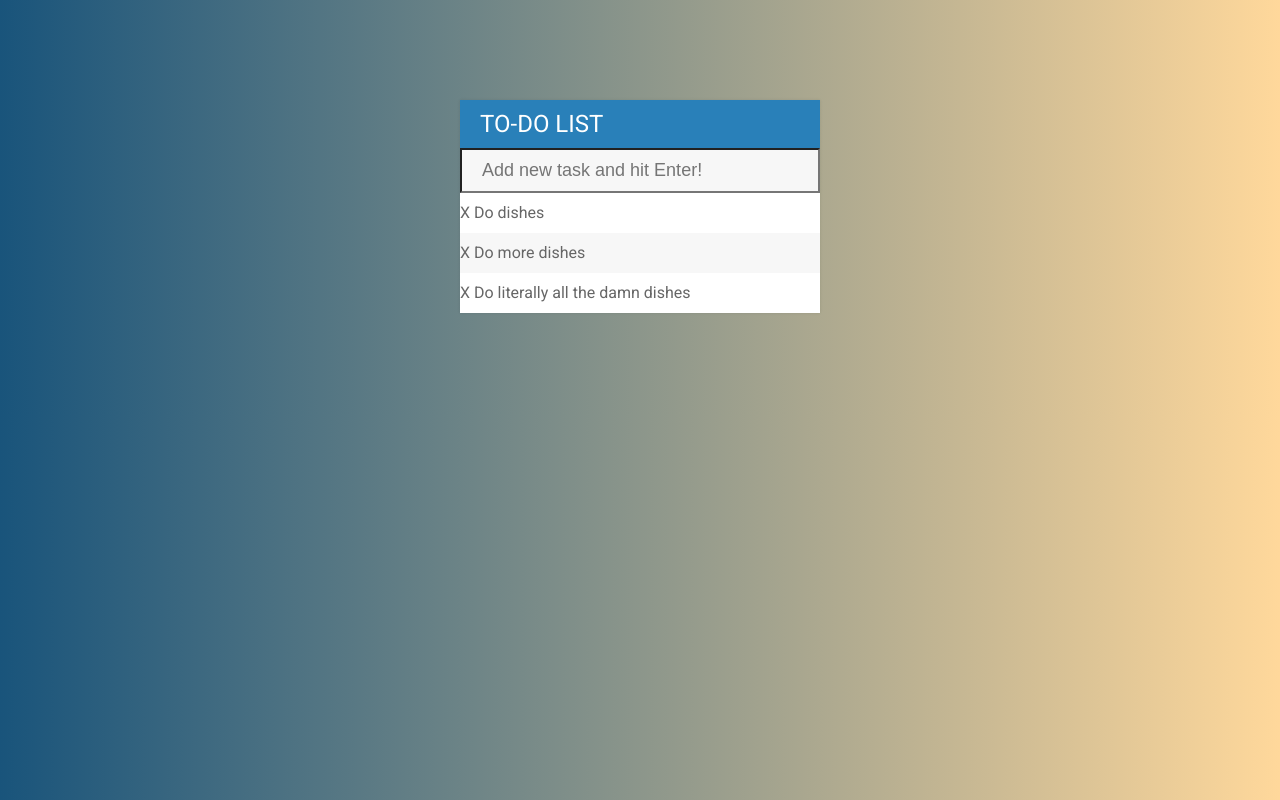
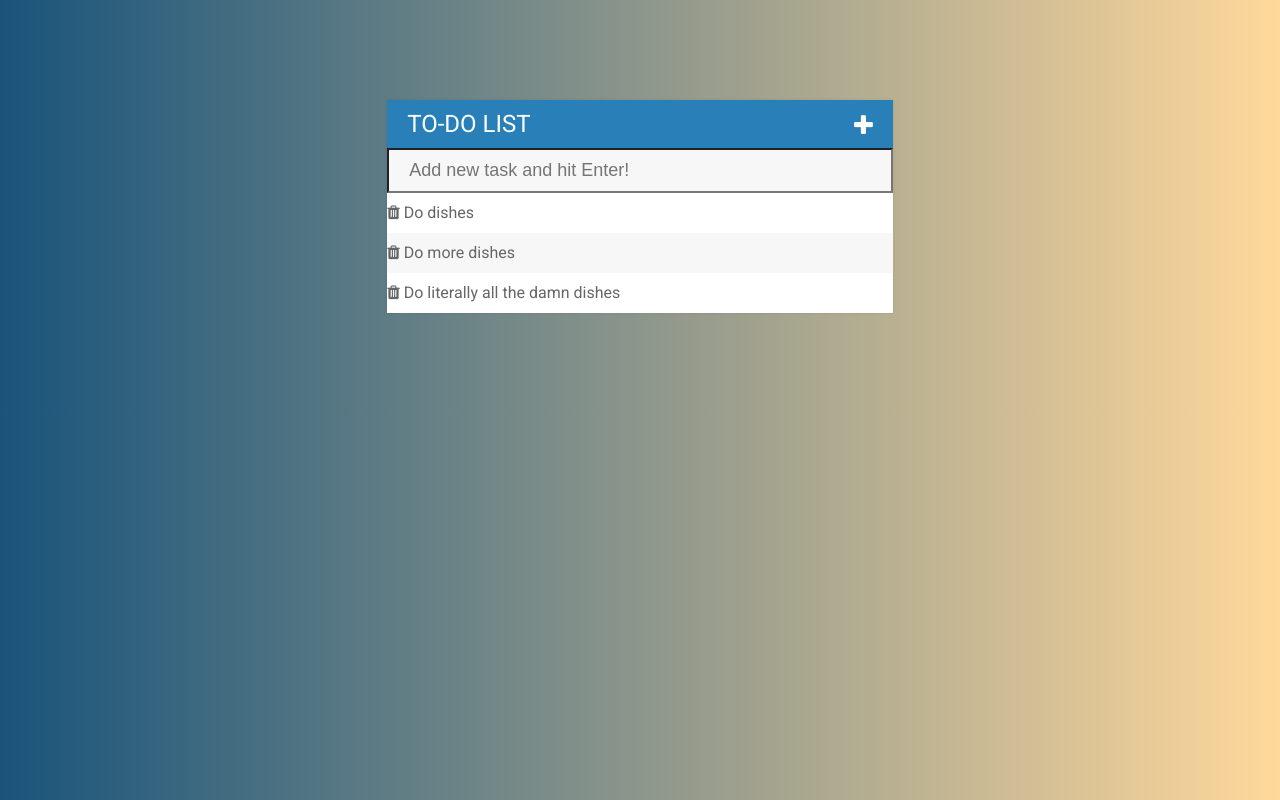
Before and after one commit to lord-of-yoghurt/todo-list-html-css-js-jquery, a plain HTML site: page index.html in a window 1280 px wide. Drawn offline with Linux system fonts and the light colour scheme.

Commit message:
add font-awesome icons

```diff
--- a/assets/css/style.css
+++ b/assets/css/style.css
@@ -3,7 +3,6 @@ body {
   background: #ffd89b;  /* fallback for old browsers */
   background: -webkit-linear-gradient(to right, #19547b, #ffd89b);  /* Chrome 10-25, Safari 5.1-6 */
   background: linear-gradient(to right, #19547b, #ffd89b); /* W3C, IE 10+/ Edge, Firefox 16+, Chrome 26+, Opera 12+, Safari 7+ */
-
 }
 
 h1 {
@@ -52,7 +51,7 @@ input:focus {
 }
 
 #container {
-  width: 360px;
+  width: 40%;
   margin: 100px auto;
   background-color: #f7f7f7;
   box-shadow: 0 0 3px rgba(0,0,0, 0.1);
@@ -62,3 +61,8 @@ input:focus {
   color: grey;
   text-decoration: line-through;
 }
+
+.fa-plus {
+  float: right;
+  padding-top: 3px;
+}
--- a/assets/js/lib/main.js
+++ b/assets/js/lib/main.js
@@ -17,7 +17,7 @@ $("input[type='text']").keypress(function(e) {
     // grab user input
     let task = $(this).val();
     // create new li and append to ul
-    $("ul.list").append(`<li><span>X</span> ${task}</li>`);
+    $("ul.list").append(`<li><span><i class="fa fa-trash"></i></span> ${task}</li>`);
     $(this).val("");
   }
 });
--- a/index.html
+++ b/index.html
@@ -3,18 +3,19 @@
   <head>
     <meta charset="utf-8">
     <link href="https://fonts.googleapis.com/css?family=Roboto:400,500,700&amp;subset=cyrillic" rel="stylesheet">
+    <link rel="stylesheet" href="https://maxcdn.bootstrapcdn.com/font-awesome/4.7.0/css/font-awesome.min.css">
     <link rel="stylesheet" href="./assets/css/style.css">
     <script type="text/javascript" src="./assets/js/jquery-3.2.1.min.js"></script>
     <title>Todo List</title>
   </head>
   <body>
     <div id="container">
-      <h1>To-Do List</h1>
+      <h1>To-Do List <i class="fa fa-plus"></i></h1>
       <input type="text" placeholder="Add new task and hit Enter!">
       <ul class="list">
-        <li><span>X</span> Do dishes</li>
-        <li><span>X</span> Do more dishes</li>
-        <li><span>X</span> Do literally all the damn dishes</li>
+        <li><span><i class="fa fa-trash"></i></span> Do dishes</li>
+        <li><span><i class="fa fa-trash"></i></span> Do more dishes</li>
+        <li><span><i class="fa fa-trash"></i></span> Do literally all the damn dishes</li>
       </ul>
     </div>
 
```
